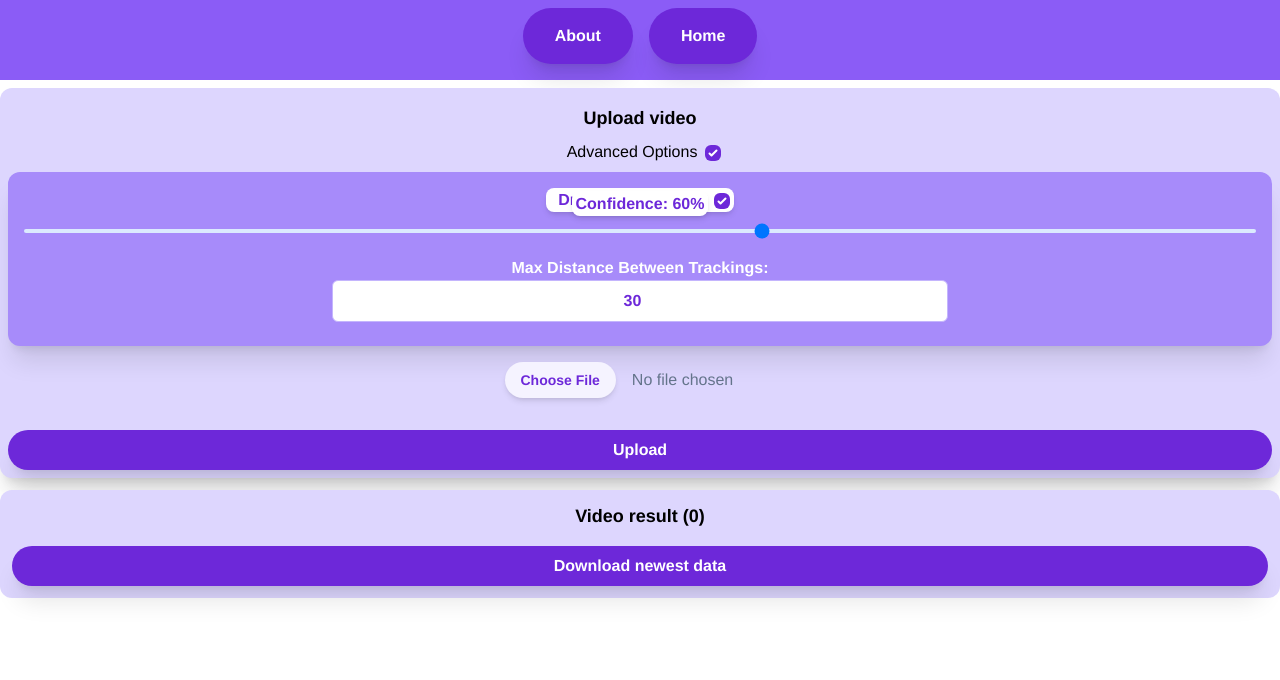
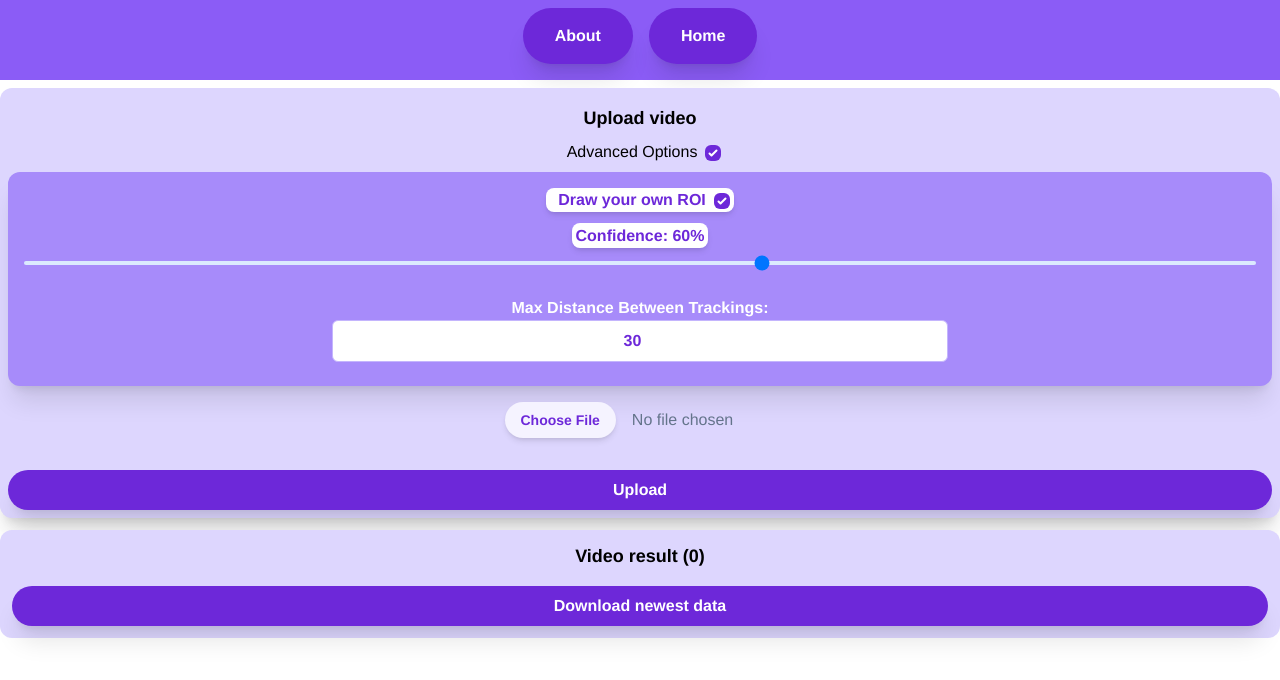
Before and after one commit to UCN-DMAB-0920-group-1/computer-vision-vehicle-counter, a Vue app in the folder frontend/: page /#/ in a window 1280 px wide. Shown: the top 680 px of the page. Built offline with nearby package versions, Linux system fonts and the light colour scheme.

Commit message:
made better

```diff
--- a/frontend/src/components/home/FileUpload.vue
+++ b/frontend/src/components/home/FileUpload.vue
@@ -13,6 +13,7 @@
 
     <section class="p-2" v-else>
       <h1 class="font-bold text-lg p-2">Upload video</h1>
+
 
       <label class="m-2 w-full">Advanced Options</label>
       <input class=" text-violet-700 rounded-md focus:ring-violet-300" type="checkbox" v-model="advancedOptions.enabled" />
@@ -65,10 +66,10 @@
             />
           </div>
         </div>
-        <div v-if="videoUrl" class="my-2">
+        <div v-if="videoUrl" class="mt-2 ">
         <PictureThumbnail></PictureThumbnail>
         </div>
-          <div class="my-4 lg:-mt-8 w-full">
+          <div class="my-6 pt-8 lg:-mt-8 w-full">
            <label class="text-violet-700 shadow-md m-1 p-1 text-center font-bold border-1 rounded-lg bg-white"
             >Confidence: {{ advancedOptions.confidence }}%</label
           >
--- a/frontend/src/components/home/PictureThumbnail.vue
+++ b/frontend/src/components/home/PictureThumbnail.vue
@@ -12,7 +12,7 @@
         :max="duration"
         class="w-full h-1 shadow-xl bg-blue-100 appearance-none rounded-lg"
       />
-      <div class="pt-4 h-52 sm:h-96 sm:mb-96">
+      <div class="pt-4 h-52 sm:h-[46rem]">
         <video
           style="
             position: absolute;
```
